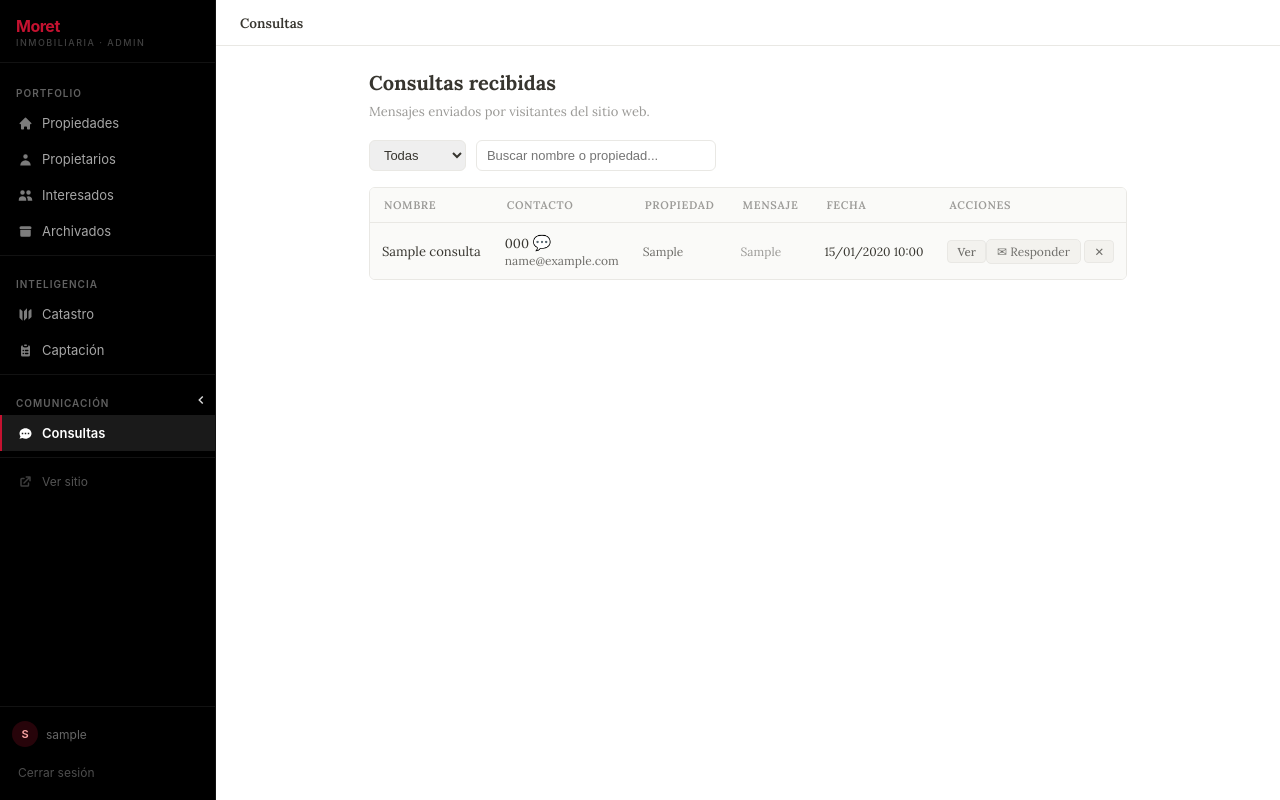
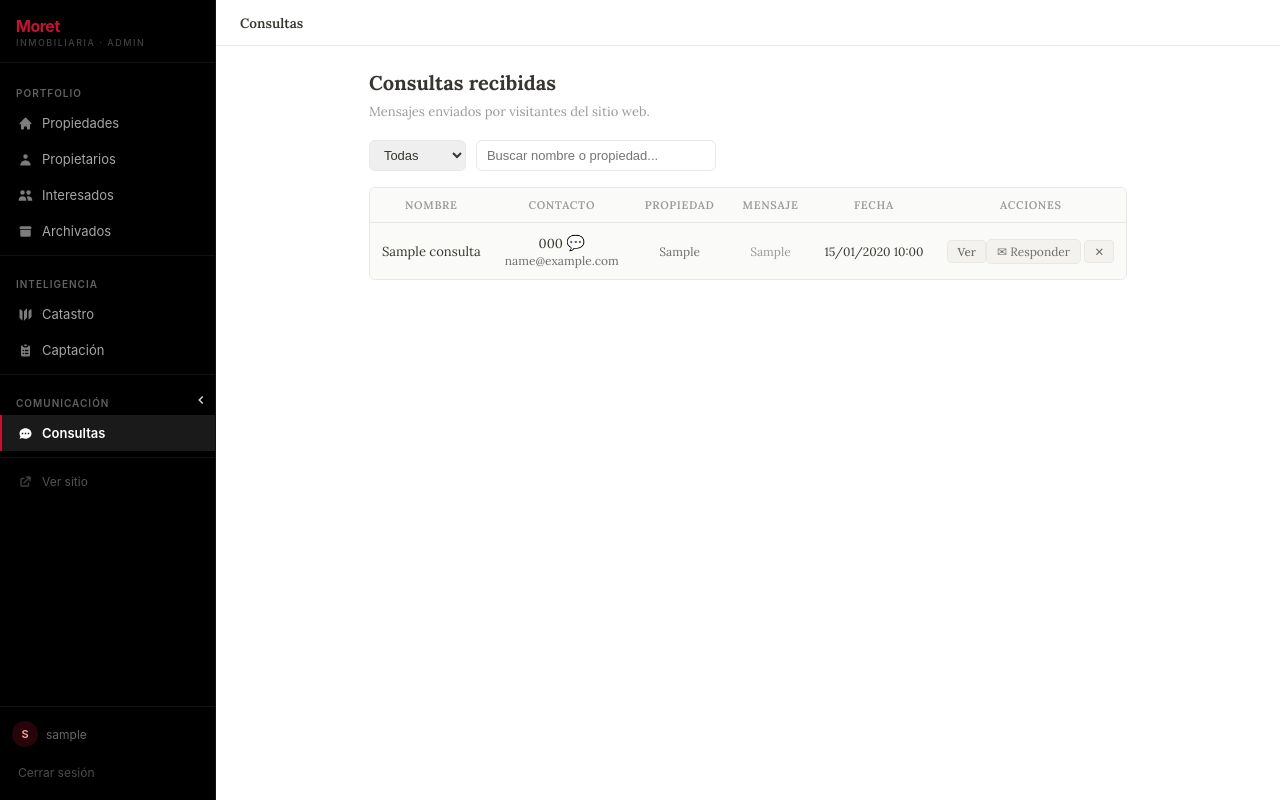
Before and after one commit to cerosmrt/app-inmobiliaria, a Flask app: page /admin/consultas in a window 1280 px wide. Run offline with Flask 3, Linux system fonts and the light colour scheme; the visitor is signed in with stand-in values (Sample User, id 1); tables that the repository leaves empty hold one stand-in row (values such as "Sample post"); some libraries are stand-ins or nearby versions.

Commit message:
style: center all table cell and header content
Co-Authored-By: Claude Sonnet 4.6 <noreply@anthropic.com>

```diff
--- a/static/admin.css
+++ b/static/admin.css
@@ -336,14 +336,14 @@ button:focus:not(:focus-visible) { outline: none; }
 table { width: 100%; border-collapse: collapse; font-size: 13px; background: var(--surface); }
 thead th {
     background: var(--surface); color: var(--muted); padding: 10px 14px;
-    text-align: left; font-weight: 600; font-size: 11px;
+    text-align: center; font-weight: 600; font-size: 11px;
     letter-spacing: 0.06em; text-transform: uppercase;
     border-bottom: 1px solid var(--border);
     position: sticky; top: 0; z-index: 5; white-space: nowrap;
 }
 td {
     padding: 10px 14px; border-bottom: 1px solid var(--border-subtle);
-    vertical-align: middle;
+    vertical-align: middle; text-align: center;
 }
 tbody tr:last-child td { border-bottom: none; }
 tbody tr:hover td { background: var(--surface-2); transition: background var(--tx); }
--- a/templates/admin/base.html
+++ b/templates/admin/base.html
@@ -9,7 +9,7 @@
     <link rel="preconnect" href="https://fonts.googleapis.com">
     <link rel="preconnect" href="https://fonts.gstatic.com" crossorigin>
     <link href="https://fonts.googleapis.com/css2?family=Lora:ital,wght@0,400;0,500;0,600;0,700;1,400&display=swap" rel="stylesheet">
-    <link rel="stylesheet" href="{{ url_for('static', filename='admin.css') }}?v=7">
+    <link rel="stylesheet" href="{{ url_for('static', filename='admin.css') }}?v=8">
     {% block head %}{% endblock %}
 </head>
 <body>
```
